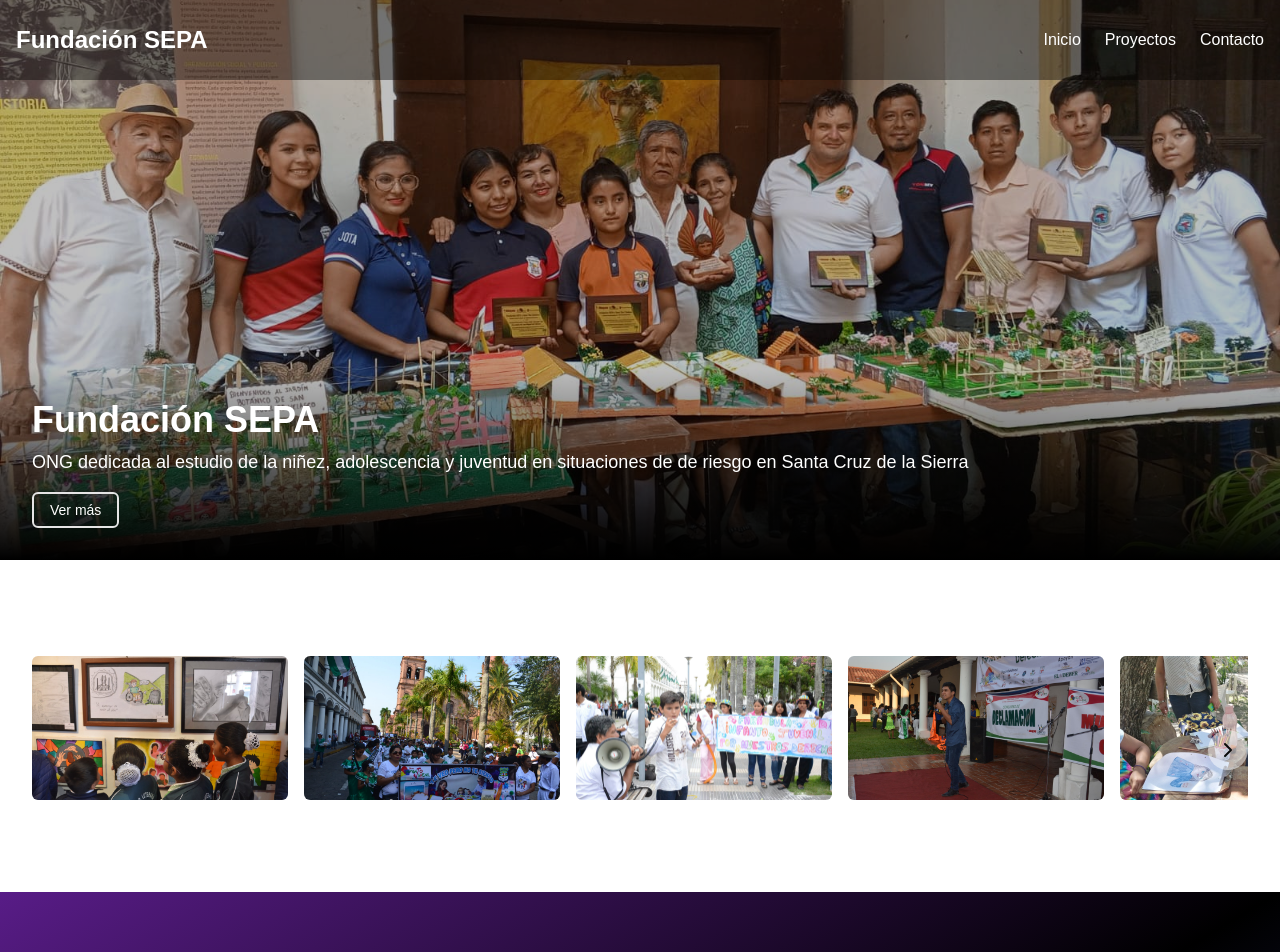
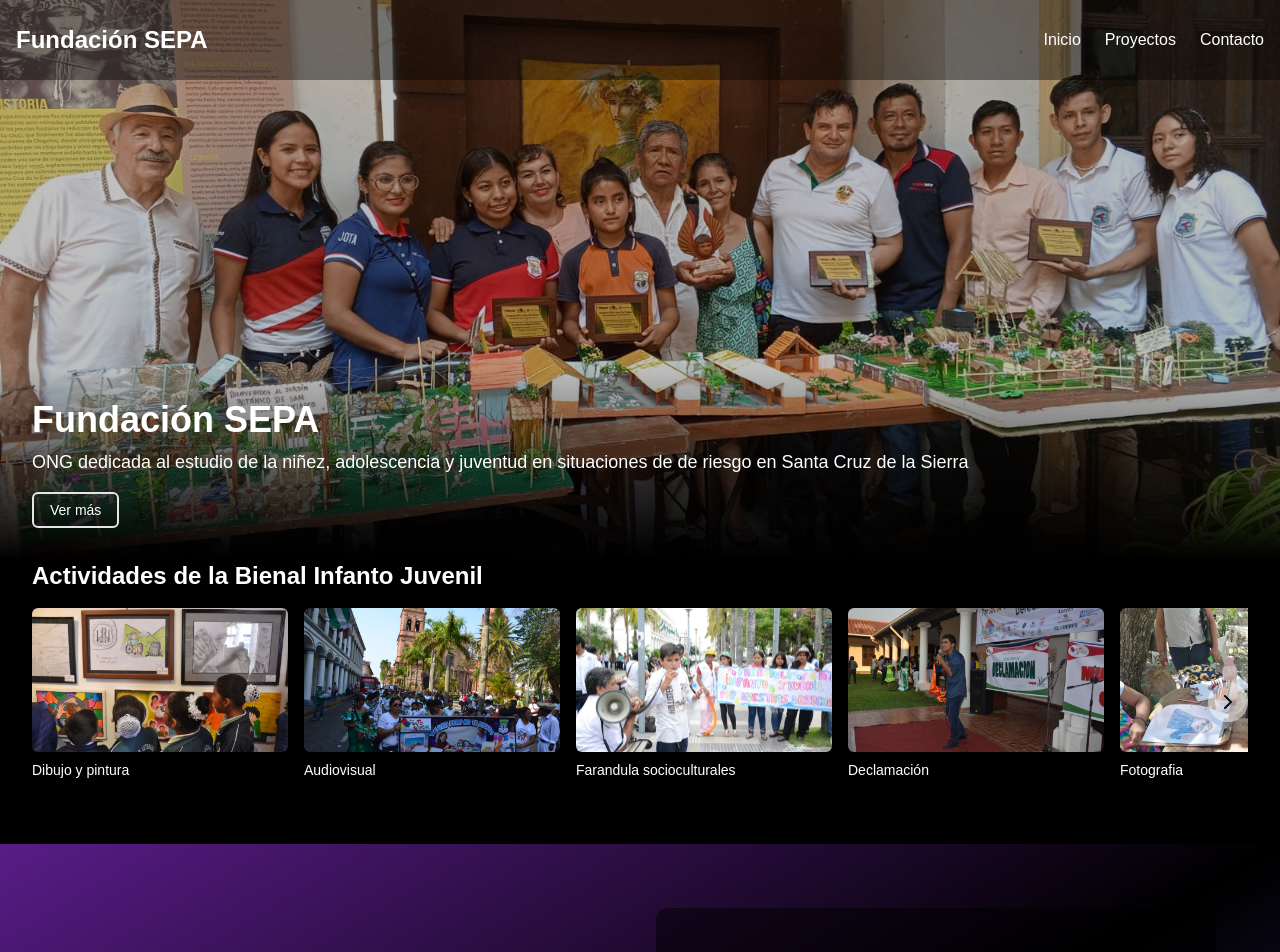
Before and after one commit to Jacm1607/ong-sepa, a Next.js app: page / in a window 1280 px wide. Shown: the top 952 px of the page. Built offline with nearby package versions, Linux system fonts and the light colour scheme.

Commit message:
fix ui page (color and padding)

```diff
--- a/src/app/page.js
+++ b/src/app/page.js
@@ -120,7 +120,7 @@ export default function HomeScreen() {
 
   return (
     <main>
-      <section className="relative h-[70vh] mb-12">
+      <section className="relative h-[70vh]">
         <Image
           src={featuredContent.image}
           alt={featuredContent.title}
@@ -145,8 +145,8 @@ export default function HomeScreen() {
       </section>
 
       {contentRows.map((row, rowIndex) => (
-        <section key={row.title} className="mb-12">
-          <div className=" mx-4 px-4 mt-8">
+        <section key={row.title} className="pb-12 bg-black px-8">
+          <div className="">
             <h3 className="text-2xl font-semibold mb-4 text-white">
               {row.title}
             </h3>
```
